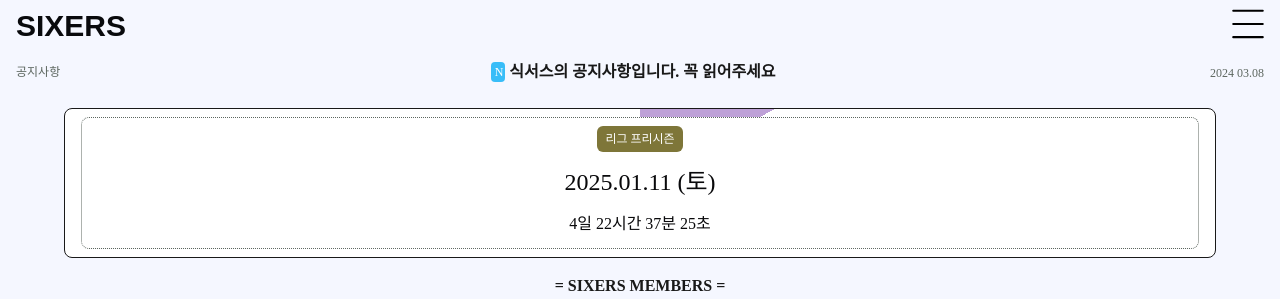
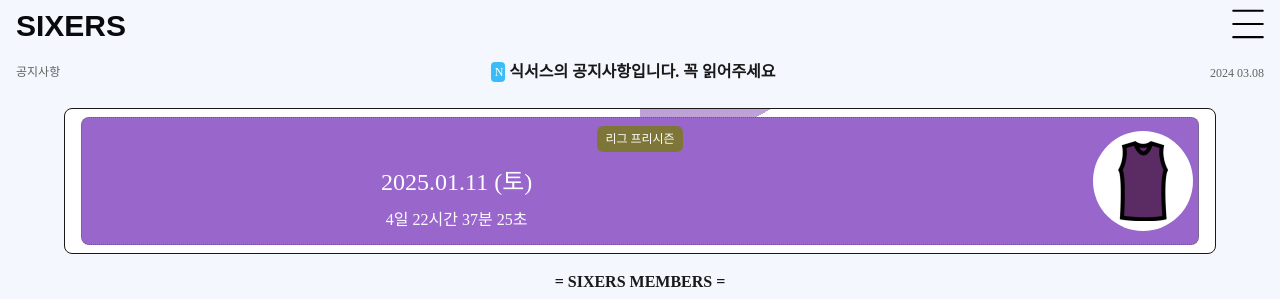
Before and after one commit to eiru123/team-master, a Next.js app: page /team/board in a window 1280 px wide. Shown: the top 299 px of the page. Built offline with nearby package versions, Linux system fonts and the light colour scheme; a web font is replaced by a local one.

Commit message:
투표 상태값에 따른 이미지 박스 수정

```diff
--- a/src/app/team/board/_components/VoteContainer.tsx
+++ b/src/app/team/board/_components/VoteContainer.tsx
@@ -1,6 +1,7 @@
 import React from 'react';
 import './voteContainer.css';
 import NameTag from '@/components/ui/NameTag';
+import Image from 'next/image';
 
 interface Props {
   timePercent: number;
@@ -10,19 +11,61 @@ interface Props {
 const VoteContainer = ({ timePercent, timeLeft }: Props) => {
   const percent = Math.floor(timePercent);
 
+  // 사용자 팀 컬러 설정
+  /**
+   * team-w : 화이트팀
+   * team-b : 블랙팀
+   * team-p : 퍼플팀
+   */
+  const userTeamInfo = {
+    team: 'team-p',
+  };
+
   return (
     <div
       className="vote-container"
       style={{ '--percent': percent } as React.CSSProperties}
     >
-      <div className="inner-container team-w">
+      <div className={`inner-container relative ${userTeamInfo.team}`}>
         {/* 경기 타입 1.리그전 1-1. 리그 프리시즌 1-2. 리그 시즌 ing 2.이벤트전 3. 일반경기 */}
         <NameTag type="l-free" />
 
-        <p className="vote-text" style={{ fontSize: '24px', margin: '8px 0' }}>
-          2025.01.11 (토)
-        </p>
-        <p className="vote-text">{String(timeLeft)}</p>
+        <div className="w-full grid grid-cols-3">
+          <div className="col-span-2">
+            <p
+              className="vote-text text-center"
+              style={{ fontSize: '24px', margin: '8px 0' }}
+            >
+              2025.01.11 (토)
+            </p>
+            <p className="vote-text text-center">{String(timeLeft)}</p>
+          </div>
+          <div
+            className="flex justify-center items-center absolute right-0 top-1/2 transform translate-x-[-5%] translate-y-[-50%] w-[100px] h-[100px] rounded-full "
+            style={
+              userTeamInfo.team === 'team-w'
+                ? { backgroundColor: '#5c5c5c' }
+                : { backgroundColor: '#fff' }
+            }
+          >
+            <Image
+              src={'/img/vote/team-purple.png'}
+              alt="유니폼"
+              width={50}
+              height={80}
+              className="block object-cover"
+            />
+          </div>
+        </div>
+
+        {/* 투표 디스플레이
+            1. 경기일정 o, 투표 o, 팀배정 o : 팀 컬러 유니폼
+            2. 경기일정 o, 투표 o, 팀배정 x : 점선 유니폼
+            3. 경기일정 o, 투표 x, 투표 종료 x : 투표 유니폼
+            4. 경기일정 o, 투표 o, 경기 불참 : 불참 유니폼
+            5. 경기일정 o, 투표 x, 투표 종료 o : 불참 유니폼
+            6. 경기일정 x : 경기 일정 없음 문구 및 애니메이션
+        */}
       </div>
     </div>
   );
```
